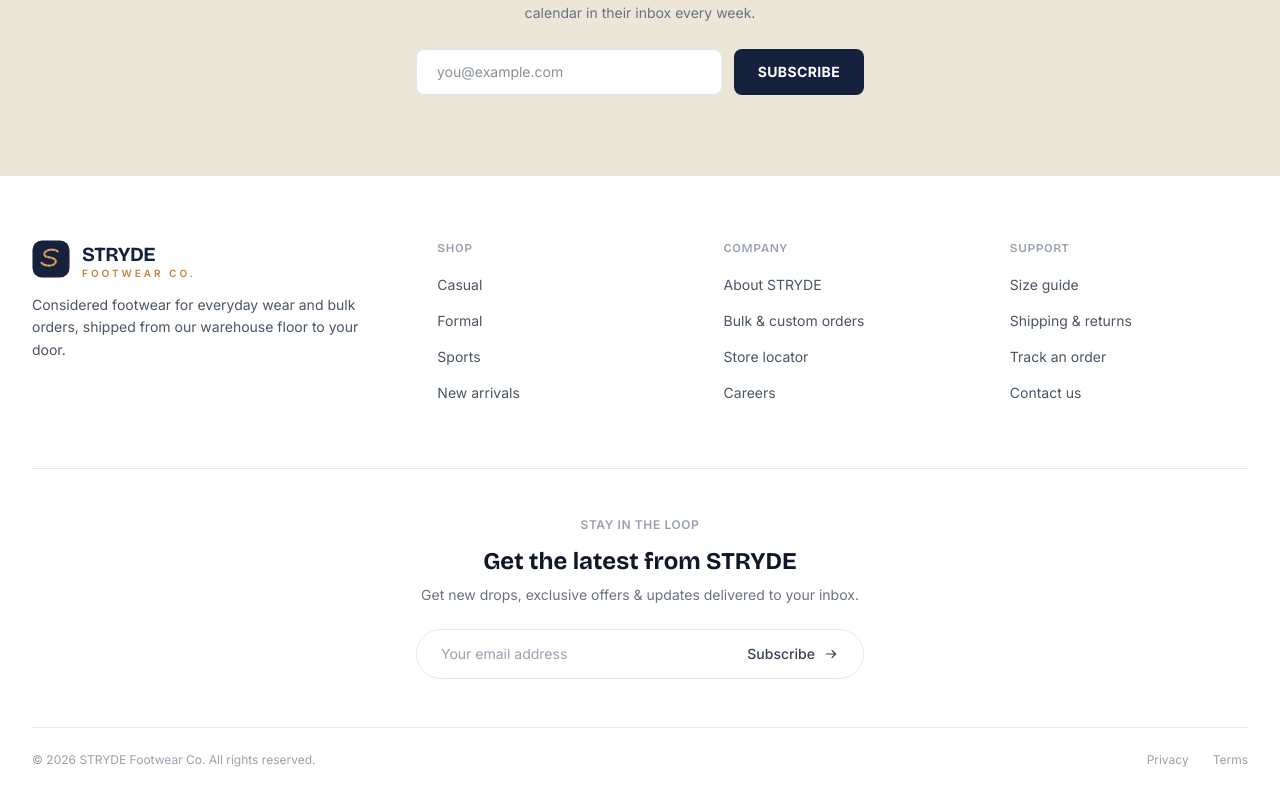
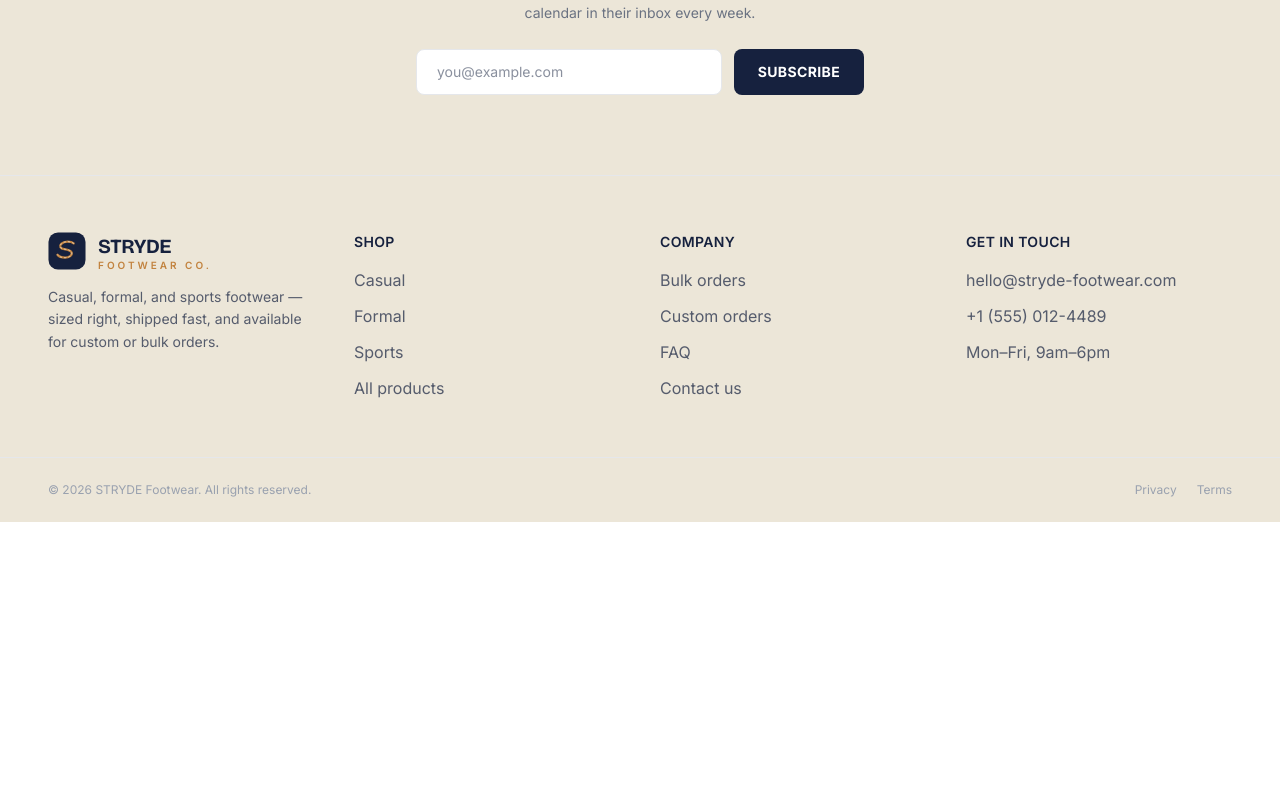
Before and after one commit to DineshP02/Stryde-footwear, a React (Vite) app: page /blog in a window 1280 px wide. Shown: the part 2075-2867 px from the top of the page. After the commit the page ends 2597 px from the top, so only its background shows below. Built offline with nearby package versions, Linux system fonts and the light colour scheme.

Commit message:
first commit

```diff
--- a/src/components/Footer.jsx
+++ b/src/components/Footer.jsx
@@ -1,126 +1,55 @@
 import Logo from './Logo.jsx'
-
-const COLUMNS = [
-  {
-    title: 'Shop',
-    links: ['Casual', 'Formal', 'Sports', 'New arrivals'],
-  },
-  {
-    title: 'Company',
-    links: ['About STRYDE', 'Bulk & custom orders', 'Store locator', 'Careers'],
-  },
-  {
-    title: 'Support',
-    links: ['Size guide', 'Shipping & returns', 'Track an order', 'Contact us'],
-  },
-]
 
 export default function Footer() {
   return (
-    <footer className="border-t border-gray-200 bg-white dark:border-border-dark dark:bg-navy-dark">
-      <div className="mx-auto max-w-7xl px-4 sm:px-6 lg:px-8">
-
-        {/* Footer Columns Grid */}
-        <div className="grid grid-cols-1 gap-12 py-16 sm:grid-cols-2 lg:grid-cols-[1.5fr_1fr_1fr_1fr]">
-
-          {/* Brand Column */}
-          <div className="space-y-4">
+    <footer className="border-t border-gray-200 bg-cream dark:border-border-dark dark:bg-navy-dark">
+      <div className="section-container grid grid-cols-1 gap-10 py-14 sm:grid-cols-2 lg:grid-cols-4">
+        <div>
           <Logo />
-            <p className="max-w-sm text-sm leading-relaxed text-gray-600 dark:text-gray-300">
-              Considered footwear for everyday wear and bulk orders, shipped from
-              our warehouse floor to your door.
+          <p className="body-text mt-4 max-w-xs text-sm">
+            Casual, formal, and sports footwear — sized right, shipped fast, and
+            available for custom or bulk orders.
           </p>
         </div>
 
-          {/* Footer Links Columns */}
-          {COLUMNS.map((col) => (
-            <div key={col.title} className="space-y-4">
-              <h4 className="text-xs font-semibold uppercase tracking-wider text-gray-400 dark:text-gray-500">
-                {col.title}
-              </h4>
-              <ul className="space-y-3">
-                {col.links.map((link) => (
-                  <li key={link}>
-                    <a
-                      href="#"
-                      className="text-sm text-gray-600 transition-colors duration-200 hover:text-gray-900 dark:text-gray-300 dark:hover:text-white"
-                    >
-                      {link}
-                    </a>
-                  </li>
-                ))}
+        <div>
+          <p className="heading-sm !text-sm uppercase tracking-wide">Shop</p>
+          <ul className="mt-4 space-y-2.5 text-sm">
+            <li><a href="#categories" className="body-text hover:text-amber">Casual</a></li>
+            <li><a href="#categories" className="body-text hover:text-amber">Formal</a></li>
+            <li><a href="#categories" className="body-text hover:text-amber">Sports</a></li>
+            <li><a href="#shop" className="body-text hover:text-amber">All products</a></li>
           </ul>
         </div>
-          ))}
+
+        <div>
+          <p className="heading-sm !text-sm uppercase tracking-wide">Company</p>
+          <ul className="mt-4 space-y-2.5 text-sm">
+            <li><a href="#contact" className="body-text hover:text-amber">Bulk orders</a></li>
+            <li><a href="#contact" className="body-text hover:text-amber">Custom orders</a></li>
+            <li><a href="#faq" className="body-text hover:text-amber">FAQ</a></li>
+            <li><a href="#contact" className="body-text hover:text-amber">Contact us</a></li>
+          </ul>
         </div>
 
-        {/* Newsletter / Email Input Section */}
-        <div className="border-t border-gray-200 py-12 dark:border-border-dark">
-          <div className="mx-auto max-w-2xl text-center">
-            <p className="text-xs font-semibold uppercase tracking-wider text-gray-400 dark:text-gray-500">
-              Stay in the loop
-            </p>
-            <h3 className="mt-3 text-2xl font-bold text-gray-900 dark:text-white">
-              Get the latest from STRYDE
-            </h3>
-            <p className="mt-2 text-sm text-gray-500 dark:text-gray-400">
-              Get new drops, exclusive offers & updates delivered to your inbox.
-            </p>
-
-            {/* Email Input with Button */}
-            <div className="mt-6 flex max-w-md mx-auto overflow-hidden rounded-full border border-gray-200 bg-white/50 backdrop-blur-sm transition-all duration-300 focus-within:border-gray-400 focus-within:ring-2 focus-within:ring-gray-200/50 dark:border-border-dark dark:bg-white/5 dark:focus-within:border-white/30">
-              <input
-                type="email"
-                placeholder="Your email address"
-                aria-label="Email address"
-                className="flex-1 bg-transparent px-6 py-3.5 text-sm text-gray-900 outline-none placeholder:text-gray-400 dark:text-white dark:placeholder:text-gray-500"
-              />
-              <button
-                type="button"
-                className="group relative flex items-center justify-center gap-2 px-6 py-3.5 text-sm font-medium text-gray-700 transition-all duration-300 hover:text-gray-900 dark:text-gray-300 dark:hover:text-white"
-                aria-label="Subscribe to newsletter"
-              >
-                <span className="hidden sm:inline">Subscribe</span>
-                <svg
-                  xmlns="http://www.w3.org/2000/svg"
-                  viewBox="0 0 20 20"
-                  fill="currentColor"
-                  className="h-4 w-4 transition-transform duration-300 group-hover:translate-x-1"
-                >
-                  <path
-                    fillRule="evenodd"
-                    d="M3.5 10a.75.75 0 0 1 .75-.75h9.638l-3.181-3.18a.75.75 0 1 1 1.06-1.061l4.462 4.462a.75.75 0 0 1 0 1.06l-4.462 4.462a.75.75 0 0 1-1.06-1.06l3.18-3.183H4.25A.75.75 0 0 1 3.5 10Z"
-                    clipRule="evenodd"
-                  />
-                </svg>
-              </button>
-            </div>
+        <div>
+          <p className="heading-sm !text-sm uppercase tracking-wide">Get in touch</p>
+          <ul className="mt-4 space-y-2.5 text-sm">
+            <li className="body-text">hello@stryde-footwear.com</li>
+            <li className="body-text">+1 (555) 012-4489</li>
+            <li className="body-text">Mon–Fri, 9am–6pm</li>
+          </ul>
         </div>
       </div>
 
-        {/* Bottom Bar */}
-        <div className="border-t border-gray-200 py-6 dark:border-border-dark">
-          <div className="flex flex-col items-center justify-between gap-4 text-xs text-gray-400 sm:flex-row">
-            <p>
-              © {new Date().getFullYear()} STRYDE Footwear Co. All rights reserved.
-            </p>
-            <div className="flex gap-6">
-              <a
-                href="#"
-                className="transition-colors duration-200 hover:text-gray-600 dark:hover:text-gray-300"
-              >
-                Privacy
-              </a>
-              <a
-                href="#"
-                className="transition-colors duration-200 hover:text-gray-600 dark:hover:text-gray-300"
-              >
-                Terms
-              </a>
+      <div className="border-t border-gray-200 dark:border-border-dark">
+        <div className="section-container flex flex-col items-center justify-between gap-3 py-6 text-xs text-gray-400 sm:flex-row">
+          <p>© {new Date().getFullYear()} STRYDE Footwear. All rights reserved.</p>
+          <div className="flex gap-5">
+            <a href="#" className="hover:text-amber">Privacy</a>
+            <a href="#" className="hover:text-amber">Terms</a>
           </div>
         </div>
-        </div>
-
       </div>
     </footer>
   )
--- /dev/null
+++ b/src/components/select.jsx
@@ -0,0 +1,32 @@
+import { ChevronDownIcon } from '@heroicons/react/24/outline'
+
+/**
+ * A native <select> styled to look consistent in both light and dark mode.
+ * Sets `color-scheme` explicitly in dark mode so the browser's native
+ * option list renders with a dark background and light text instead of
+ * defaulting to a white/unreadable dropdown panel.
+ */
+export default function Select({ label, options, className = '', ...props }) {
+  return (
+    <label className="block">
+      {label && (
+        <span className="mb-1.5 block text-sm font-medium text-navy dark:text-gray-200">
+          {label}
+        </span>
+      )}
+      <div className="relative">
+        <select
+          {...props}
+          className={`w-full appearance-none rounded-lg border border-gray-300 bg-white px-4 py-2.5 pr-10 text-sm font-normal text-navy outline-none transition focus:border-amber focus:ring-2 focus:ring-amber/30 dark:border-border-dark dark:bg-surface-dark dark:text-white dark:[color-scheme:dark] dark:focus:border-amber-dark ${className}`}
+        >
+          {options.map((opt) => (
+            <option key={opt} value={opt} className="dark:bg-surface-dark dark:text-white">
+              {opt}
+            </option>
+          ))}
+        </select>
+        <ChevronDownIcon className="pointer-events-none absolute right-3.5 top-1/2 h-4 w-4 -translate-y-1/2 text-gray-400 dark:text-gray-500" />
+      </div>
+    </label>
+  )
+}
```
Lines whose indentation alone changed are shown as unchanged.
